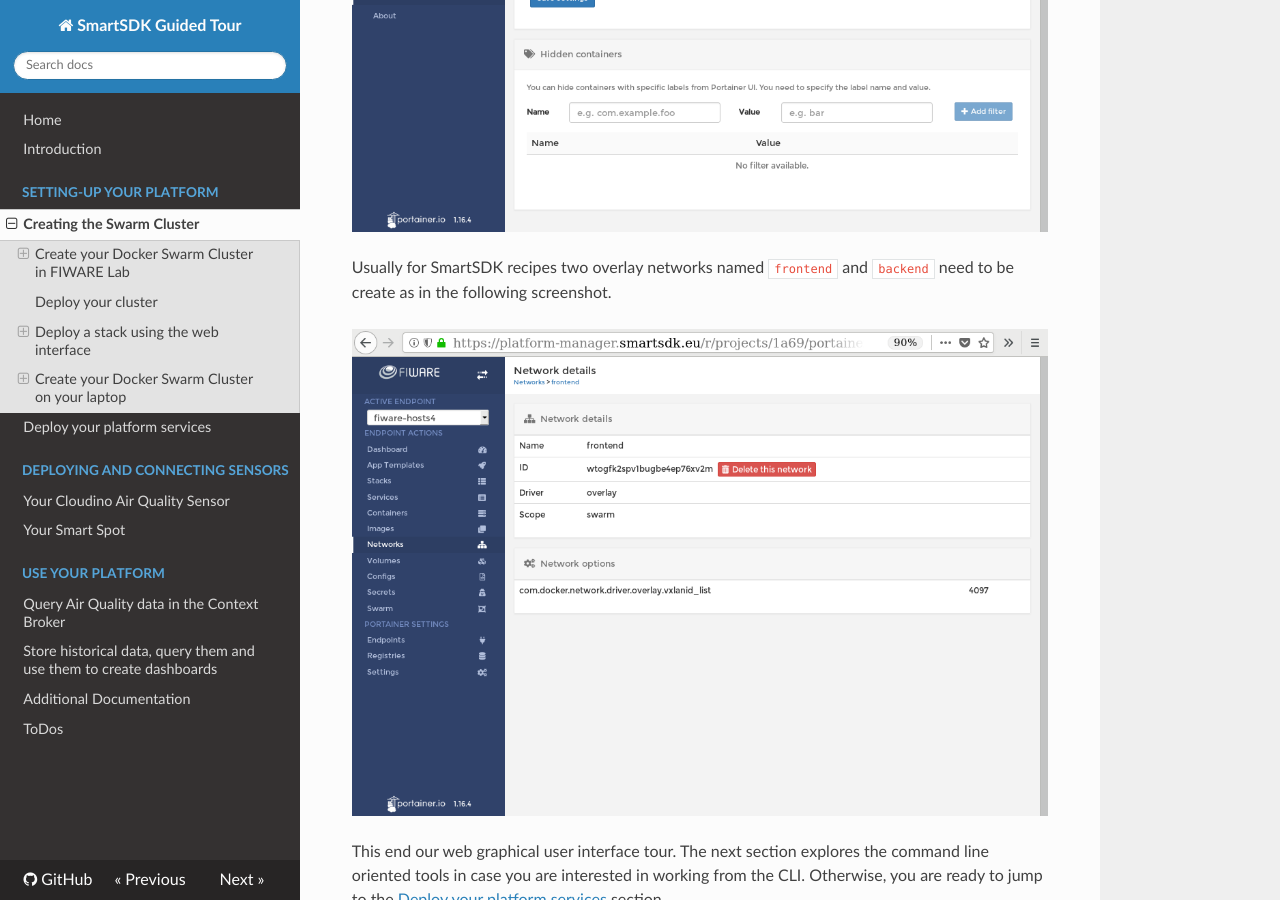
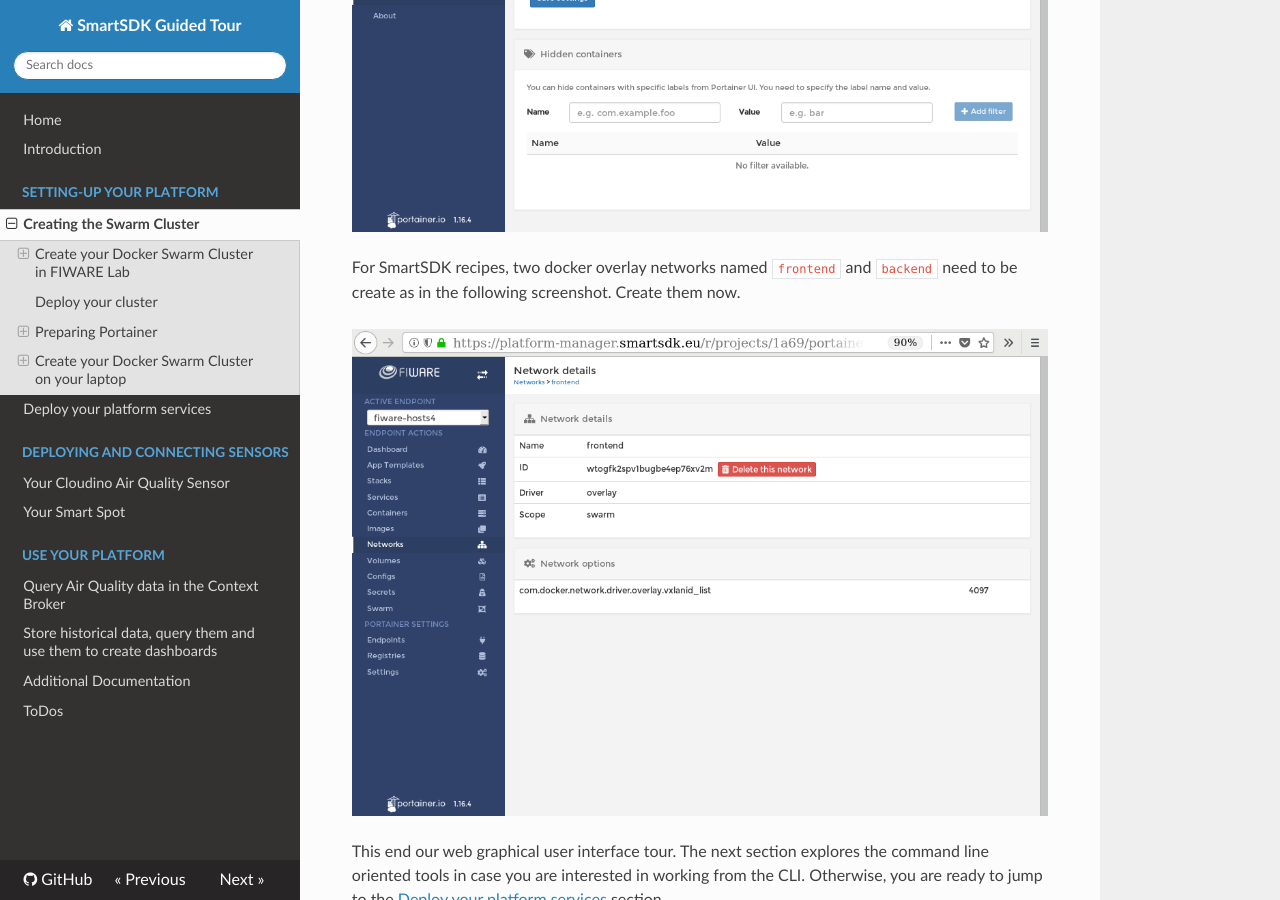
Before and after one commit to smartsdk/guided-tour, an MkDocs documentation site: the page built from docs/platform/swarmcluster.md, in a window 1280 px wide and 900 px high, scrolled down 16993 px. Built offline with MkDocs 1.6.1, drawn with Linux system fonts in a browser that asks for light colours; nearby versions of some CDN libraries; comment, search, counter and statistics services are not loaded; old or Windows-style settings are respelled for this version of MkDocs; some of the changed text lies outside the part shown.

Commit message:
Adjust some titles

````diff
--- a/docs/platform/swarmcluster.md
+++ b/docs/platform/swarmcluster.md
@@ -198,7 +198,7 @@ starting and provisioning the newly created hosts.
 "Wait for hosts")
 
 
-## Deploy a stack using the web interface
+## Preparing Portainer
 
 After waiting for a while (usually a couple of minutes) your host(s)
 should be in the “active” state.
@@ -216,8 +216,8 @@ from the url:
 ![img](./images/09-portainer-01-settings.png
 "Portainer Template Settings")
 
-Usually for SmartSDK recipes two overlay networks named `frontend` and
-`backend` need to be create as in the following screenshot.
+For SmartSDK recipes, two docker overlay networks named `frontend` and
+`backend` need to be create as in the following screenshot. Create them now.
 
 ![img](./images/09-portainer-02-network.png
 "Network Creation")
@@ -383,7 +383,7 @@ If you are interested to explore miniswarm usage:
 $ miniswarm -h
 ```
 
-#### Create step-by-step your cluster on Windows / Mac / Linux
+#### Create your cluster step-by-step on Windows / Mac / Linux
 
 1. Create 3 docker virtual machines:
 
````
